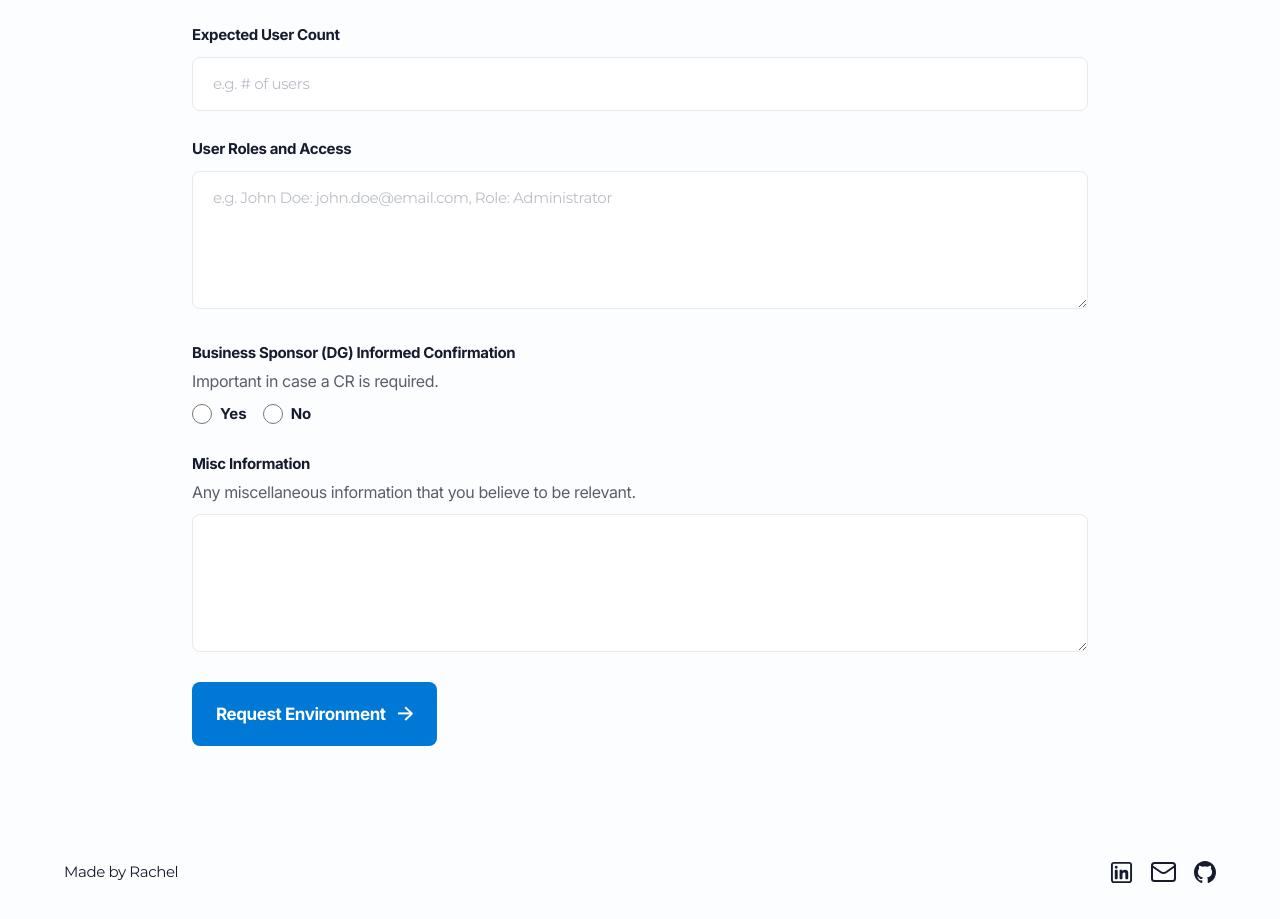
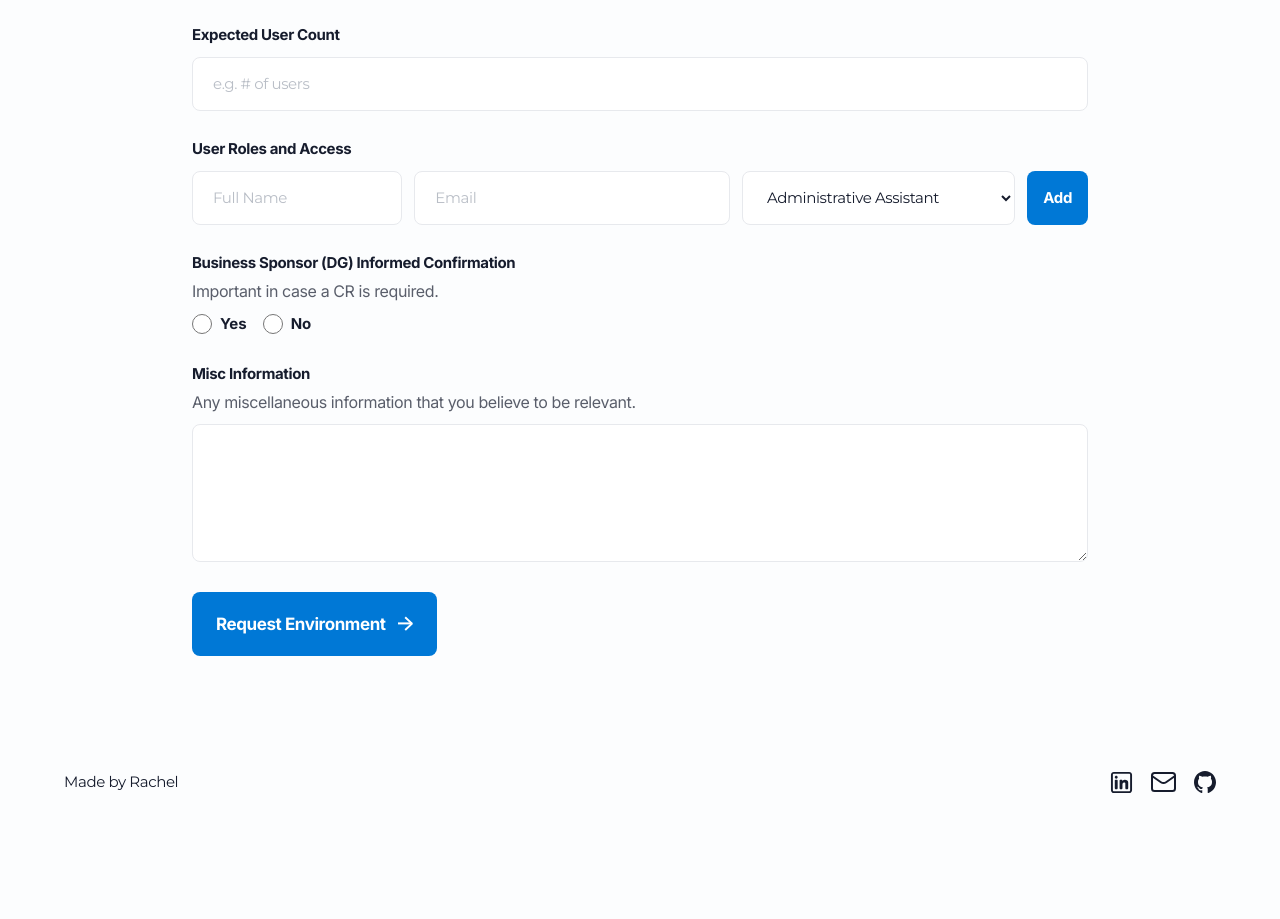
Before and after one commit to r-chel-i/ado-query-creator, a React (Vite) app: page /ado-query-creator/environment-request in a window 1280 px wide. Shown: the part 2720-3639 px from the top of the page. After the commit the page ends 3549 px from the top, so only its background shows below. Built offline with nearby package versions, Linux system fonts and the light colour scheme.

Commit message:
Add dropdown menu for roles/access

```diff
--- a/client/pages/EnvironmentRequest.tsx
+++ b/client/pages/EnvironmentRequest.tsx
@@ -41,6 +41,52 @@ import { AdapterDayjs } from '@mui/x-date-pickers/AdapterDayjs';
 import { DatePicker } from '@mui/x-date-pickers/DatePicker';
 import dayjs from 'dayjs';
 
+type UserRoleEntry = {
+  id: string;
+  name: string;
+  email: string;
+  role: string;
+};
+
+const ROLE_OPTIONS = [
+  "Administrative Assistant",
+  "Benefits Admin",
+  "Business HCM System Administrator",
+  "Center of Excellence (Reporting/Analytics)",
+  "Classification",
+  "Classification Global View Role",
+  "Client Administrator",
+  "Compensation Administrator (Enterprise)",
+  "Compensation Administrator (Organization)",
+  "Compensation Advisor",
+  "Departmental Financial Representative",
+  "Employee (Negative Reporter)",
+  "Employee (Non-Time Reporter)",
+  "Employee (Positive Reporter)",
+  "Equity Reporting",
+  "Hub Administrator",
+  "Localization Admin",
+  "Manager",
+  "Onboarding",
+  "Onboarding Admin",
+  "Onboarding Internal Hire (Test)",
+  "Password Reset",
+  "Pay Approver (Test)",
+  "Pay Processor",
+  "Pay Processor (Commit Only)",
+  "PPE Administrator",
+  "Priority Entitlement",
+  "Responsibility Centre Manager",
+  "Security",
+  "Staffing",
+  "Staffing (Limited)",
+  "Staffing Global View Only",
+  "Technical HCM System Administrator",
+  "Terminated",
+  "Timekeeper",
+  "Workflow Administration",
+];
+
 export default function EnvironmentRequest() {
 
   const [requestorName, setRequestorName] = useState("");
@@ -65,7 +111,11 @@ export default function EnvironmentRequest() {
   const [intDataPop, setIntDataPop] = useState("");
   const [specialConfigs, setSpecialConfigs] = useState("");
   const [userCount, setUserCount] = useState("");
+  const [userRoles, setUserRoles] = useState<UserRoleEntry[]>([]);
   const [userRolesAccess, setUserRolesAccess] = useState("");
+  const [newUserName, setNewUserName] = useState("");
+  const [newUserEmail, setNewUserEmail] = useState("");
+  const [newUserRole, setNewUserRole] = useState(ROLE_OPTIONS[0] || "");
   const [sponsorConfirmation, setSponsorConfirmation] = useState<boolean | null>(null);
   const [sponsorName, setSponsorName] = useState("");
   const [sponsorEmail, setSponsorEmail] = useState("");
@@ -78,6 +128,57 @@ export default function EnvironmentRequest() {
   const setError = (errorMessage) => {
     setMessage(errorMessage);
     setLoading(false);
+  };
+
+  const formatUserRolesAccess = (roles: UserRoleEntry[]) =>
+    roles
+      .map(({ name, email, role }) => `${name} (${email}): ${role}`)
+      .join("\n");
+
+  const updateUserRolesAccess = (roles: UserRoleEntry[]) => {
+    const formatted = formatUserRolesAccess(roles);
+    setUserRolesAccess(formatted);
+    return formatted;
+  };
+
+  const addUserRole = () => {
+    setMessage("");
+
+    if (!newUserName.trim()) {
+      setError("Please enter the user's full name before adding a role.");
+      return;
+    }
+
+    if (!newUserEmail.trim()) {
+      setError("Please enter the user's email before adding a role.");
+      return;
+    }
+
+    if (!newUserRole.trim()) {
+      setError("Please select a role before adding a user.");
+      return;
+    }
+
+    const nextRole: UserRoleEntry = {
+      id: `${Date.now()}-${Math.random()}`,
+      name: newUserName.trim(),
+      email: newUserEmail.trim(),
+      role: newUserRole,
+    };
+
+    const updatedRoles = [...userRoles, nextRole];
+    setUserRoles(updatedRoles);
+    updateUserRolesAccess(updatedRoles);
+
+    setNewUserName("");
+    setNewUserEmail("");
+    setNewUserRole(ROLE_OPTIONS[0] || "");
+  };
+
+  const removeUserRole = (id: string) => {
+    const updatedRoles = userRoles.filter((role) => role.id !== id);
+    setUserRoles(updatedRoles);
+    updateUserRolesAccess(updatedRoles);
   };
 
   const handleSubmit = async () => {
@@ -99,7 +200,6 @@ export default function EnvironmentRequest() {
         { value: dataRequirements, name: "Data Requirements" },
         { value: dataVolume, name: "Approximate Data Volume" },
         { value: userCount, name: "User Count" },
-        { value: userRolesAccess, name: "User Roles and Access" },
         { value: returnDate, name: "Return Date" },
       ];
 
@@ -109,6 +209,11 @@ export default function EnvironmentRequest() {
           setError(`${field.name} field is mandatory. Please define field to continue.`);
           return;
         }
+      }
+
+      if (userRoles.length === 0) {
+        setError("Please add at least one user with a role under User Roles and Access.");
+        return;
       }
 
       // Validate boolean fields
@@ -158,6 +263,9 @@ export default function EnvironmentRequest() {
         }
       }
 
+      const formattedUserRolesAccess = formatUserRolesAccess(userRoles);
+      setUserRolesAccess(formattedUserRolesAccess);
+
       const response = await fetch(
         "https://adoquerycreator-g9dvaxbwbdf5fcec.eastus-01.azurewebsites.net/api/environment-creator",
         {
@@ -186,7 +294,7 @@ export default function EnvironmentRequest() {
             intDataPop,
             specialConfigs,
             userCount,
-            userRolesAccess,
+            userRolesAccess: formattedUserRolesAccess,
             sponsorConfirmation,
             sponsorName,
             sponsorEmail,
@@ -654,13 +762,71 @@ export default function EnvironmentRequest() {
               <label className="text-ado-text font-inter text-15 font-bold leading-7 tracking-tight">
                 User Roles and Access
               </label>
-              <textarea
-                value={userRolesAccess}
-                placeholder="e.g. John Doe: john.doe@email.com, Role: Administrator"
-                onChange={(e) => setUserRolesAccess(e.target.value)}
-                rows={4}
-                className="w-full px-5 py-3 bg-white border border-ado-border rounded-lg text-ado-text font-montserrat text-15 leading-7 tracking-tight placeholder:opacity-70 focus:outline-none focus:ring-2 focus:ring-ado-primary focus:border-ado-primary resize-vertical"
-              />
+
+              <div className="grid gap-3 sm:grid-cols-[1fr_1.5fr_1.3fr_auto]">
+                <input
+                  type="text"
+                  placeholder="Full Name"
+                  value={newUserName}
+                  onChange={(e) => setNewUserName(e.target.value)}
+                  className="w-full px-5 py-3 bg-white border border-ado-border rounded-lg text-ado-text font-montserrat text-15 leading-7 tracking-tight placeholder:opacity-70 focus:outline-none focus:ring-2 focus:ring-ado-primary focus:border-ado-primary"
+                />
+                <input
+                  type="email"
+                  placeholder="Email"
+                  value={newUserEmail}
+                  onChange={(e) => setNewUserEmail(e.target.value)}
+                  className="w-full px-5 py-3 bg-white border border-ado-border rounded-lg text-ado-text font-montserrat text-15 leading-7 tracking-tight placeholder:opacity-70 focus:outline-none focus:ring-2 focus:ring-ado-primary focus:border-ado-primary"
+                />
+                <select
+                  value={newUserRole}
+                  onChange={(e) => setNewUserRole(e.target.value)}
+                  className="w-full px-5 py-3 bg-white border border-ado-border rounded-lg text-ado-text font-montserrat text-15 leading-7 tracking-tight focus:outline-none focus:ring-2 focus:ring-ado-primary focus:border-ado-primary"
+                >
+                  {ROLE_OPTIONS.map((role) => (
+                    <option key={role} value={role} title={role}>
+                      {role}
+                    </option>
+                  ))}
+                </select>
+                <button
+                  type="button"
+                  onClick={addUserRole}
+                  className="bg-ado-primary text-white font-inter text-15 font-bold leading-7 tracking-tight px-4 py-3 rounded-lg hover:bg-blue-600 transition-colors"
+                >
+                  Add
+                </button>
+              </div>
+
+              {userRoles.length > 0 && (
+                <div className="space-y-2 pt-2">
+                  {userRoles.map((entry, index) => (
+                    <div
+                      key={entry.id}
+                      className="flex flex-col gap-2 rounded-xl border border-ado-border bg-white p-4 md:flex-row md:items-center md:justify-between"
+                    >
+                      <div className="min-w-0">
+                        <p className="font-inter text-15 font-bold text-ado-text truncate">
+                          {entry.name}
+                        </p>
+                        <p className="text-ado-text text-sm opacity-80 truncate">
+                          {entry.email}
+                        </p>
+                        <p className="text-ado-text text-sm opacity-80">
+                          Role: <span title={entry.role}>{entry.role}</span>
+                        </p>
+                      </div>
+                      <button
+                        type="button"
+                        onClick={() => removeUserRole(entry.id)}
+                        className="self-start rounded-lg border border-ado-border bg-white px-4 py-2 text-ado-text font-medium hover:bg-slate-50"
+                      >
+                        Remove
+                      </button>
+                    </div>
+                  ))}
+                </div>
+              )}
             </div>
 
             {/* Business Sponsor Input */}
```
